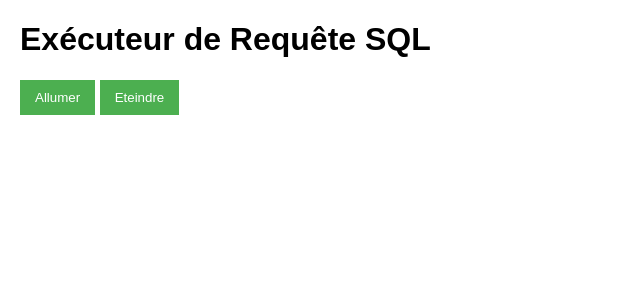
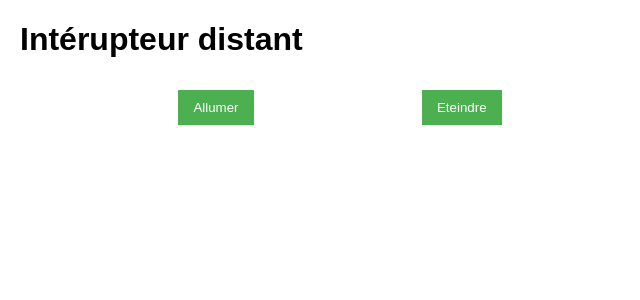
Before and after one commit to kephrr/dev_tp1, a PHP site: page / in a window 1280 px wide. Shown: the top 300 px of the page, without its empty margins (0-640 px from the left). Run offline with PHP 8.4, Linux system fonts and the light colour scheme.

Commit message:
Update index.php

```diff
--- a/index.php
+++ b/index.php
@@ -45,14 +45,22 @@ if ($_SERVER['REQUEST_METHOD'] === 'POST' && isset($_POST['off'])) {
 ?>
 
 <!DOCTYPE html>
+
+<!DOCTYPE html>
 <html lang="fr">
 <head>
     <meta charset="UTF-8">
     <title>Intérupteur web</title>
     <style>
         body { font-family: Arial, sans-serif; margin: 20px; }
+        form{
+            width: 50vw;
+            display: flex;
+            justify-content: space-evenly;
+        }
         button {
             padding: 10px 15px;
+            margin: 10px;
             background: #4CAF50;
             color: white;
             border: none;
@@ -66,18 +74,15 @@ if ($_SERVER['REQUEST_METHOD'] === 'POST' && isset($_POST['off'])) {
         }
         .error { color: red; }
 
-        @media (screen and min-width:1025px){
-            #title{
-                font-size : 32px;
-            }
-            button{
-                transform : scale(2);
+        @media screen and (max-width:1025px){
+            *{
+                font-size : 100px;
             }
         }
     </style>
 </head>
 <body>
-    <h1 id="title">Exécuteur de Requête SQL</h1>
+    <h1 id="title">Intérupteur distant</h1>
 
     <form method="post">
         <button type="submit" name="on" id="power">Allumer</button>
@@ -90,7 +95,7 @@ if ($_SERVER['REQUEST_METHOD'] === 'POST' && isset($_POST['off'])) {
         <h3>Résultats:</h3>
         <pre><?= print_r($results, true) ?></pre>
     <?php elseif ($_SERVER['REQUEST_METHOD'] === 'POST'): ?>
-        <p>Aucun résultat trouvé.</p>
+        <p>Vous pouvez vérifier la lampe !!</p>
     <?php endif; ?>
 </body>
 </html>
```
